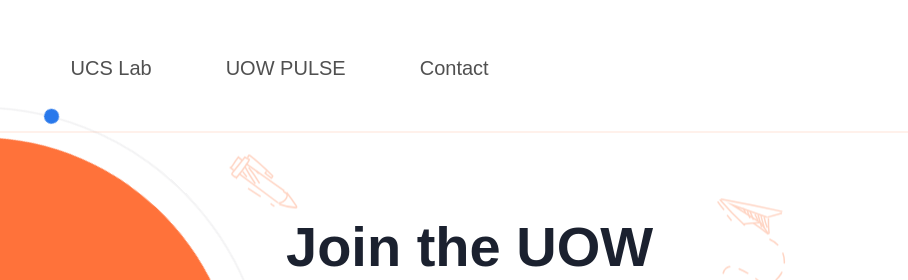
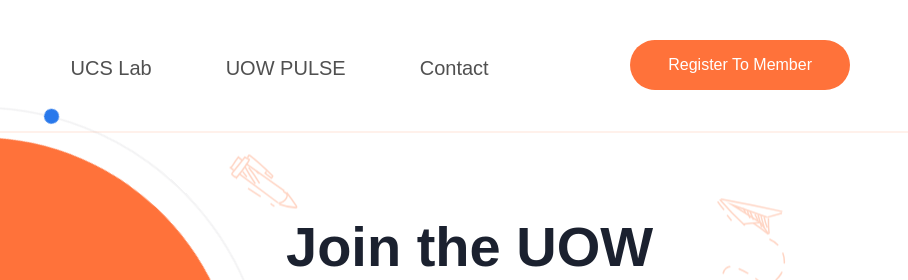
Before and after one commit to hyxONick/ucspage.github.io, a plain HTML site: page index.html in a window 1280 px wide. Shown: the top 280 px of the page, 372-1280 px from the left. Drawn offline with Linux system fonts and the light colour scheme; a web font is replaced by a local one.

Commit message:
add top reg btn

```diff
--- a/index.html
+++ b/index.html
@@ -116,21 +116,21 @@
                             </div>
                         </nav>
                     </div>
-                    <!-- <div class="col-xl-3 col-lg-2 col-7">
+                    <div class="col-xl-3 col-lg-2 col-7">
                         <div class="right-nav d-flex align-items-center justify-content-end">
                             <div class="right-btn mr-25 mr-xs-15">
                                 <ul class="d-flex align-items-center">
-                                    <li><a href="contact.html" class="theme_btn free_btn">Try Free Now</a></li>
-                                    <li><a class="sign-in ml-20" href="login.html"><img src="static/picture/user.svg" alt=""></a></li>
+                                    <li><a href="https://clubs.getqpay.com/?tab=memberships&s=8506" class="theme_btn free_btn">Register To Member</a></li>
+                                    <!-- <li><a class="sign-in ml-20" href="login.html"><img src="static/picture/user.svg" alt=""></a></li> -->
                                 </ul>
                             </div>
-                            <div class="hamburger-menu d-md-inline-block d-lg-none text-right">
+                            <!-- <div class="hamburger-menu d-md-inline-block d-lg-none text-right">
                                 <a href="javascript:void(0);">
                                     <i class="far fa-bars"></i>
                                 </a>
-                            </div>
+                            </div> -->
                         </div>
-                    </div> -->
+                    </div>
                 </div>
             </div>
         </div> <!-- /.theme-main-menu -->
```
